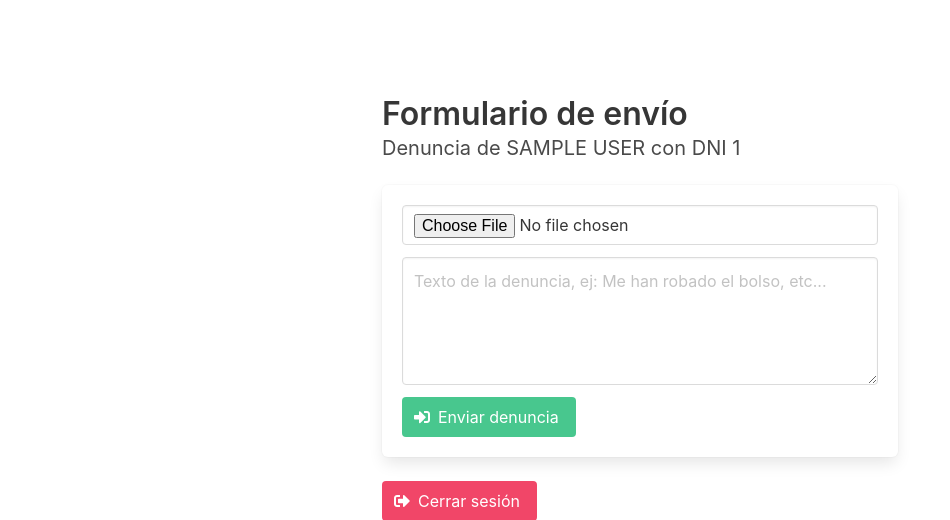
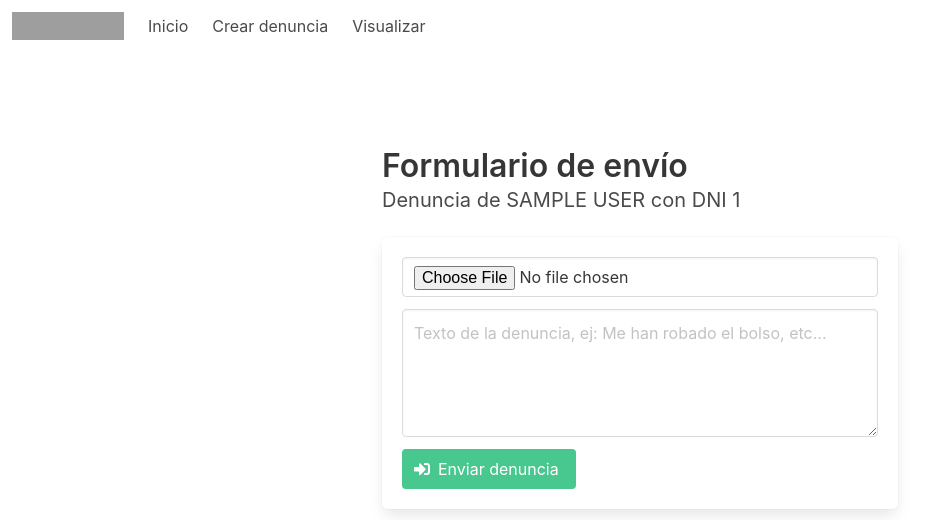
Before and after one commit to petro-p/MF-DenunciaCiudadana, a Flask app: page /aplicacion in a window 1280 px wide. Shown: the top 520 px of the page, without its empty margins (0-950 px from the left). Run offline with Flask 2, Linux system fonts and the light colour scheme; the visitor is signed in with stand-in values (Sample User, id 1); some libraries are stand-ins or nearby versions; grey boxes are pictures that could not be loaded.

Commit message:
Menú superior al conectarse

```diff
--- /dev/null
+++ b/static/js/bulma.js
@@ -0,0 +1,36 @@
+// Bulma Burger Menu for phones
+document.addEventListener('DOMContentLoaded', () => {
+
+  // Get all "navbar-burger" elements
+  const $navbarBurgers = Array.prototype.slice.call(document.querySelectorAll('.navbar-burger'), 0);
+
+  // Check if there are any navbar burgers
+  if ($navbarBurgers.length > 0) {
+
+    // Add a click event on each of them
+    $navbarBurgers.forEach( el => {
+      el.addEventListener('click', () => {
+
+        // Get the target from the "data-target" attribute
+        const target = el.dataset.target;
+        const $target = document.getElementById(target);
+
+        // Toggle the "is-active" class on both the "navbar-burger" and the "navbar-menu"
+        el.classList.toggle('is-active');
+        $target.classList.toggle('is-active');
+
+      });
+    });
+  }
+
+});
+
+// Bulma close button for notifications
+document.addEventListener('DOMContentLoaded', () => {
+  (document.querySelectorAll('.notification .delete') || []).forEach(($delete) => {
+    $notification = $delete.parentNode;
+    $delete.addEventListener('click', () => {
+      $notification.parentNode.removeChild($notification);
+    });
+  });
+});
--- a/templates/layout.html
+++ b/templates/layout.html
@@ -5,6 +5,7 @@
     <meta charset="UTF-8">
     <meta name="viewport" content="width=device-width, initial-scale=1.0">
     <meta http-equiv="X-UA-Compatible" content="ie=edge">
+    <script src="{{ url_for('static', filename='js/bulma.js') }}"></script>
     <link rel="stylesheet" href="{{ url_for('static', filename='css/main.css') }}">
     <link rel="stylesheet" href="https://cdn.jsdelivr.net/npm/bulma@0.8.0/css/bulma.min.css">
     <link rel="stylesheet" href="https://cdnjs.cloudflare.com/ajax/libs/font-awesome/5.11.2/css/all.css" integrity="sha256-46qynGAkLSFpVbEBog43gvNhfrOj+BmwXdxFgVK/Kvc=" crossorigin="anonymous" />
@@ -12,6 +13,38 @@
 </head>
 
 <body>
+    {% if 'email' in session %}
+        <header>
+            <nav class="navbar" role="navigation" aria-label="main navigation">
+  <div class="navbar-brand">
+    <a class="navbar-item" href="https://bulma.io">
+      <img src="https://bulma.io/images/bulma-logo.png" width="112" height="28">
+    </a>
+
+    <a role="button" class="navbar-burger burger" aria-label="menu" aria-expanded="false" data-target="navbarBasicExample">
+      <span aria-hidden="true"></span>
+      <span aria-hidden="true"></span>
+      <span aria-hidden="true"></span>
+    </a>
+  </div>
+
+  <div id="navbarBasicExample" class="navbar-menu">
+    <div class="navbar-start">
+      <a href="{{ url_for('index') }}" class="navbar-item">
+        Inicio
+      </a>
+
+      <a href="{{ url_for('aplicacion') }}" class="navbar-item">
+        Crear denuncia
+      </a>
+
+        <a href="{{ url_for('visualizar') }}" class="navbar-item">
+          Visualizar
+        </a>
+  </div>
+</nav>
+        </header>
+    {% endif %}
     <section class="section">
         <div class="container">
             {% block main %}
```
